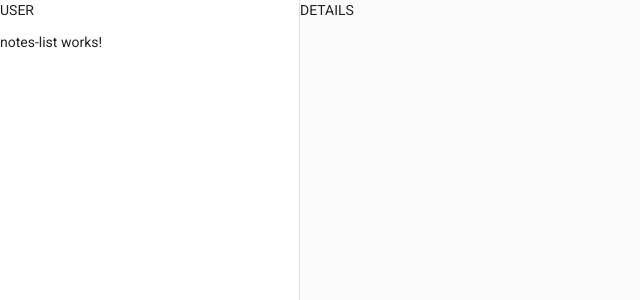
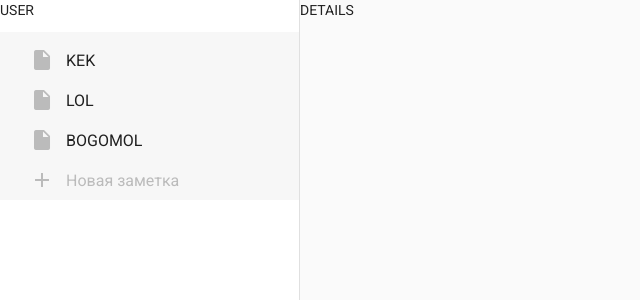
Before and after one commit to Willsem/isis-notes, an Angular app in the folder frontend/: page /notes in a window 1280 px wide. Shown: the top 300 px of the page, without its empty margins (0-640 px from the left). Built offline with nearby package versions, Linux system fonts and the light colour scheme; no server answers.

Commit message:
[ISIS-19] layout notes list

```diff
--- a/frontend/src/app/material-proxy/material-proxy.module.ts
+++ b/frontend/src/app/material-proxy/material-proxy.module.ts
@@ -3,12 +3,16 @@ import { MatInputModule } from '@angular/material/input';
 import { MatFormFieldModule } from '@angular/material/form-field';
 import { MatButtonModule } from '@angular/material/button';
 import { MatSidenavModule } from '@angular/material/sidenav';
+import { MatListModule } from '@angular/material/list';
+import { MatIconModule } from '@angular/material/icon';
 
 const materialModules = [
   MatInputModule,
   MatFormFieldModule,
   MatButtonModule,
   MatSidenavModule,
+  MatListModule,
+  MatIconModule,
 ];
 
 @NgModule({
--- a/frontend/src/app/notes/components/notes-list/notes-list.component.css
+++ b/frontend/src/app/notes/components/notes-list/notes-list.component.css
@@ -0,0 +1,34 @@
+mat-list {
+  background-color: #f7f7f7;
+}
+
+mat-list-item {
+  height: 40px !important;
+  font-size: 18px;
+  line-height: 27px;
+}
+
+mat-list-item mat-icon {
+  color: #bbbbbb;
+}
+
+::ng-deep .mat-list-item-content {
+  padding-left: 26px !important;
+}
+
+::ng-deep mat-list-item .mat-list-text {
+  padding-left: 8px !important;
+}
+
+mat-list-item:hover {
+  background-color: #dddddd;
+  cursor: pointer;
+}
+
+.note-active {
+  background-color: #dddddd;
+}
+
+.note-new {
+  color: #bbbbbb;
+}
--- a/frontend/src/app/notes/components/notes-list/notes-list.component.html
+++ b/frontend/src/app/notes/components/notes-list/notes-list.component.html
@@ -1 +1,10 @@
-<p>notes-list works!</p>
+<mat-list>
+    <mat-list-item *ngFor="let note of notes.notesObservable | async" [routerLink]="'/notes/' + note.id">
+        <mat-icon mat-list-icon>insert_drive_file</mat-icon>
+        <div mat-line>{{note.name}}</div>
+    </mat-list-item>
+    <mat-list-item>
+        <mat-icon mat-list-icon>add</mat-icon>
+        <div mat-line class="note-new">Новая заметка</div>
+    </mat-list-item>
+</mat-list>
--- a/frontend/src/app/notes/components/notes-list/notes-list.component.ts
+++ b/frontend/src/app/notes/components/notes-list/notes-list.component.ts
@@ -1,4 +1,5 @@
 import { Component, OnInit } from '@angular/core';
+import { NotesService } from '../../services/notes.service';
 
 @Component({
   selector: 'isis-notes-list',
@@ -7,7 +8,11 @@ import { Component, OnInit } from '@angular/core';
 })
 export class NotesListComponent implements OnInit {
 
-  constructor() { }
+  constructor(
+    public notes: NotesService,
+  ) {
+    this.notes.notesObservable.subscribe(console.log);
+  }
 
   ngOnInit(): void {
   }
--- a/frontend/src/app/notes/services/notes.service.ts
+++ b/frontend/src/app/notes/services/notes.service.ts
@@ -1,6 +1,6 @@
 import { Injectable } from '@angular/core';
 import { ApiService } from '../../api/services/api.service';
-import { BehaviorSubject } from 'rxjs';
+import {BehaviorSubject, of} from 'rxjs';
 import { Note } from '../../shared/models/note';
 import { AuthService } from '../../auth/services/auth.service';
 import {NoteContent} from '../../shared/models/note-content';
@@ -24,10 +24,27 @@ export class NotesService {
         this.notes.next([]);
       }
     });
+    this.loadNotes(); // TODO: remove
   }
 
   public async loadNotes(): Promise<void> {
-    const notes = await this.api.getUserNotes(this.auth.currentSessionValue.user.id).toPromise();
+    const notes = [ // TODO: remove
+      {
+        id: 'asd',
+        name: 'KEK',
+        mode: 'author'
+      },
+      {
+        id: 'qwe',
+        name: 'LOL',
+        mode: 'write'
+      },
+      {
+        id: 'zxc',
+        name: 'BOGOMOL',
+        mode: 'read'
+      }
+    ] as Note[]; // await this.api.getUserNotes(this.auth.currentSessionValue.user.id).toPromise();
 
     this.notes.next(notes);
   }
```
Also changed, not shown: frontend/src/app/notes/notes.module.ts (+6 -4 lines).
